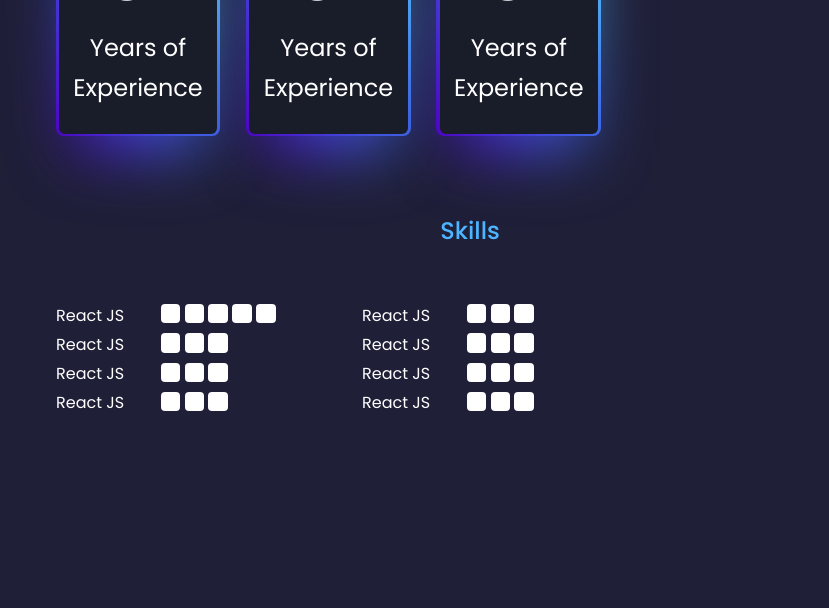
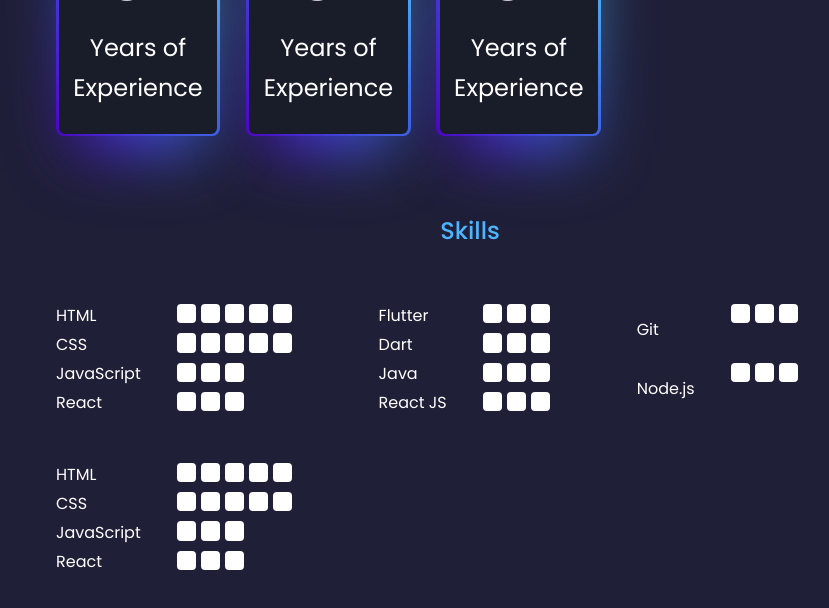
Before and after one commit to disara7/portfolio, a React (Create React App) app: page / in a window 1280 px wide. Shown: the part 1685-2293 px from the top of the page, without its empty margins (170-999 px from the left). Built offline with nearby package versions, Linux system fonts and the light colour scheme.

Commit message:
skills updated

```diff
--- a/src/components/skills/Skills.jsx
+++ b/src/components/skills/Skills.jsx
@@ -8,7 +8,7 @@
       <div className="skill_table">
         <table>
           <tr>
-            <td>React JS</td>
+            <td>HTML</td>
             <td className='skill_box'>
               <div class="shape shape-square"></div>
               <div class="shape shape-square"></div>
@@ -18,7 +18,17 @@
             </td>
           </tr>
           <tr>
-            <td>React JS</td>
+            <td>CSS</td>
+            <td className='skill_box'>
+              <div class="shape shape-square"></div>
+              <div class="shape shape-square"></div>
+              <div class="shape shape-square"></div>
+              <div class="shape shape-square"></div>
+              <div class="shape shape-square"></div>
+            </td>
+          </tr>
+          <tr>
+            <td>JavaScript</td>
             <td className='skill_box'>
               <div class="shape shape-square"></div>
               <div class="shape shape-square"></div>
@@ -26,7 +36,34 @@
             </td>
           </tr>
           <tr>
-            <td>React JS</td>
+            <td>React</td>
+            <td className='skill_box'>
+              <div class="shape shape-square"></div>
+              <div class="shape shape-square"></div>
+              <div class="shape shape-square"></div>
+            </td>
+          </tr>
+        </table>
+
+        <table>
+          <tr>
+            <td>Flutter</td>
+            <td className='skill_box'>
+              <div class="shape shape-square"></div>
+              <div class="shape shape-square"></div>
+              <div class="shape shape-square"></div>
+            </td>
+          </tr>
+          <tr>
+            <td>Dart</td>
+            <td className='skill_box'>
+              <div class="shape shape-square"></div>
+              <div class="shape shape-square"></div>
+              <div class="shape shape-square"></div>
+            </td>
+          </tr>
+          <tr>
+            <td>Java</td>
             <td className='skill_box'>
               <div class="shape shape-square"></div>
               <div class="shape shape-square"></div>
@@ -44,8 +81,9 @@
         </table>
 
         <table>
+
           <tr>
-            <td>React JS</td>
+            <td>Git</td>
             <td className='skill_box'>
               <div class="shape shape-square"></div>
               <div class="shape shape-square"></div>
@@ -53,7 +91,41 @@
             </td>
           </tr>
           <tr>
-            <td>React JS</td>
+            <td>Node.js</td>
+            <td className='skill_box'>
+              <div class="shape shape-square"></div>
+              <div class="shape shape-square"></div>
+              <div class="shape shape-square"></div>
+            </td>
+          </tr>
+        </table>
+
+
+      </div>
+      <div className="skill_table">
+      <table>
+          <tr>
+            <td>HTML</td>
+            <td className='skill_box'>
+              <div class="shape shape-square"></div>
+              <div class="shape shape-square"></div>
+              <div class="shape shape-square"></div>
+              <div class="shape shape-square"></div>
+              <div class="shape shape-square"></div>
+            </td>
+          </tr>
+          <tr>
+            <td>CSS</td>
+            <td className='skill_box'>
+              <div class="shape shape-square"></div>
+              <div class="shape shape-square"></div>
+              <div class="shape shape-square"></div>
+              <div class="shape shape-square"></div>
+              <div class="shape shape-square"></div>
+            </td>
+          </tr>
+          <tr>
+            <td>JavaScript</td>
             <td className='skill_box'>
               <div class="shape shape-square"></div>
               <div class="shape shape-square"></div>
@@ -61,15 +133,7 @@
             </td>
           </tr>
           <tr>
-            <td>React JS</td>
-            <td className='skill_box'>
-              <div class="shape shape-square"></div>
-              <div class="shape shape-square"></div>
-              <div class="shape shape-square"></div>
-            </td>
-          </tr>
-          <tr>
-            <td>React JS</td>
+            <td>React</td>
             <td className='skill_box'>
               <div class="shape shape-square"></div>
               <div class="shape shape-square"></div>
--- a/src/components/skills/skills.css
+++ b/src/components/skills/skills.css
@@ -27,6 +27,7 @@
     margin-left: 14rem;
     display: flex;
     flex-direction: row;
+    margin-bottom: 2.5rem;
 
   }
 
```
